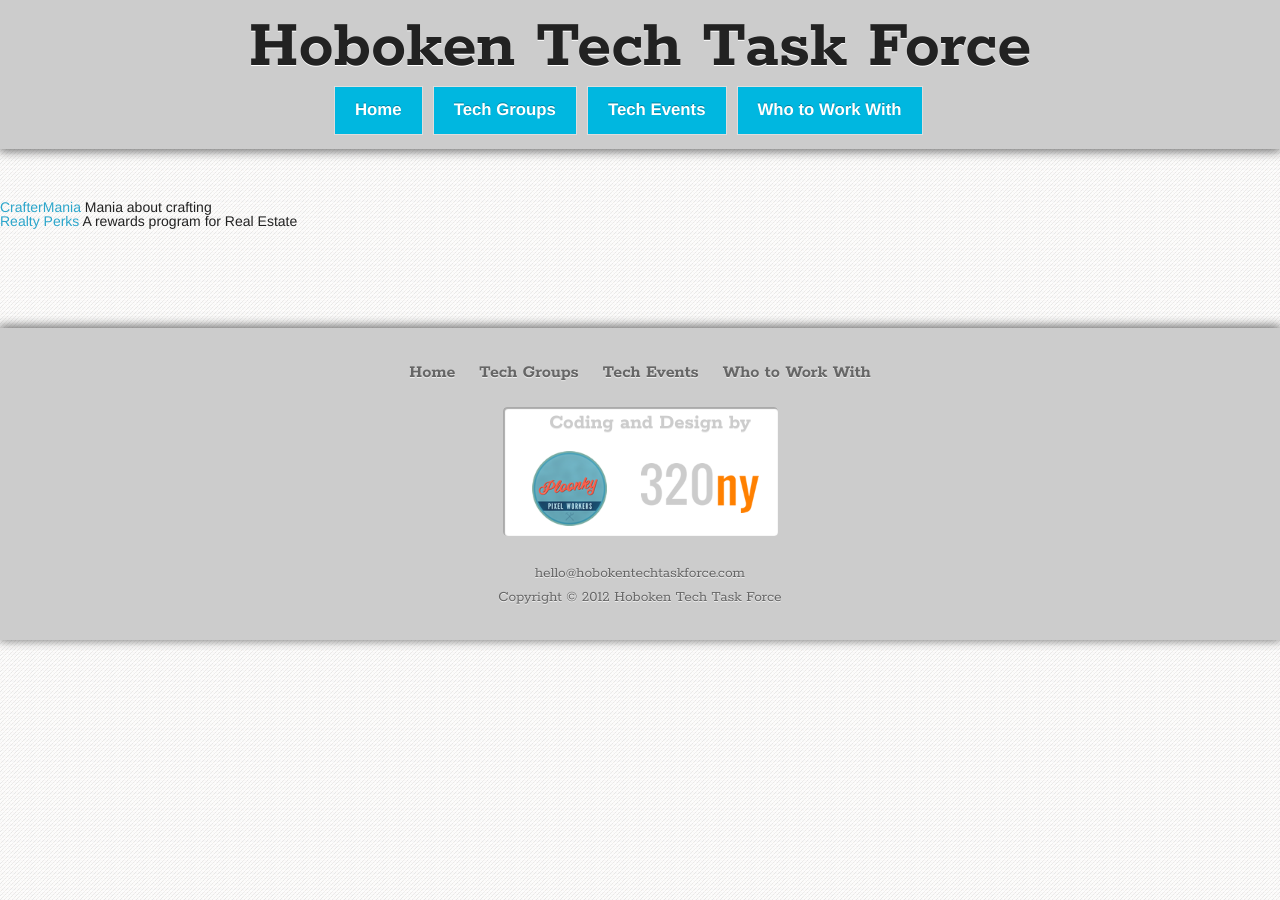
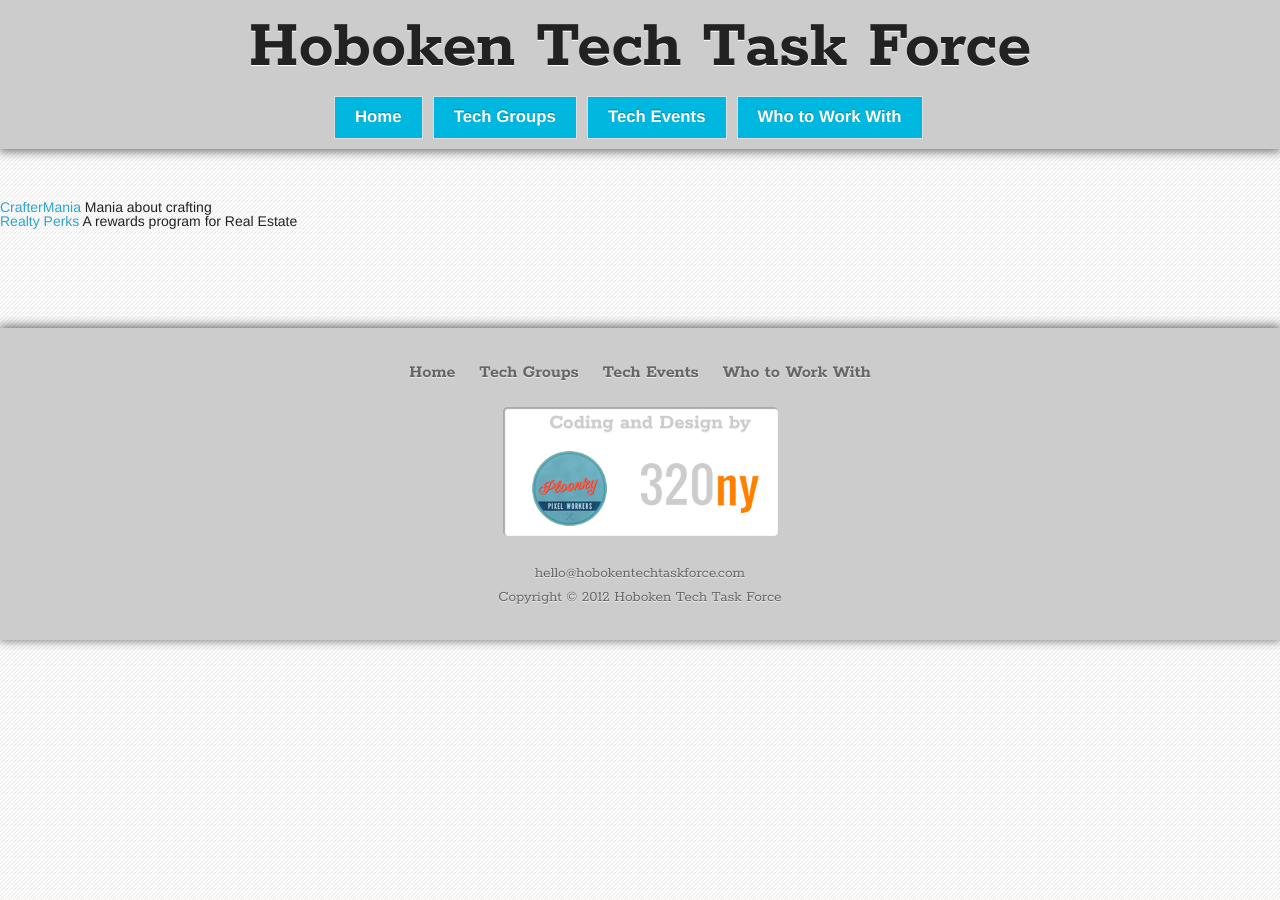
Before and after one commit to HTTF/httf.github.com, a Jekyll site: the page built from startups.htm, in a window 1280 px wide. Built offline with Jekyll 4.4.1, drawn with Linux system fonts in a browser that asks for light colours.

Commit message:
more minor styling changes to header

```diff
--- a/css/style.css
+++ b/css/style.css
@@ -45,6 +45,7 @@ nav {
 }
 .top-bar ul {
   display: inline-block;
+  margin-top: 10px;
   margin-bottom: 0;
   line-height: 1px;
   width: 622px;
@@ -76,7 +77,7 @@ header li:hover {
   color: #fff !important;
 }
 header li a.button {
-  padding: 15px 20px;
+  padding: 12px 20px;
   color: #fff;
   background: #00B7E0;
   text-shadow: 0 -1px 0 #0085A3;
```
